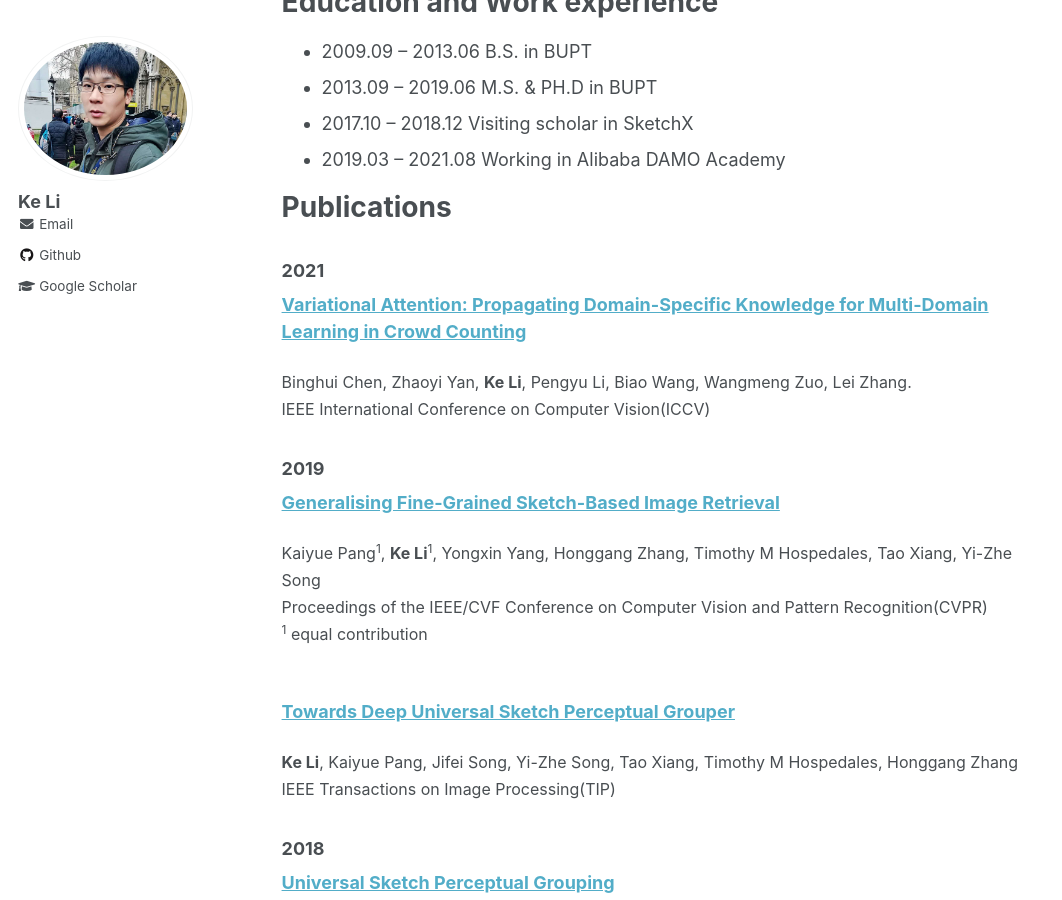
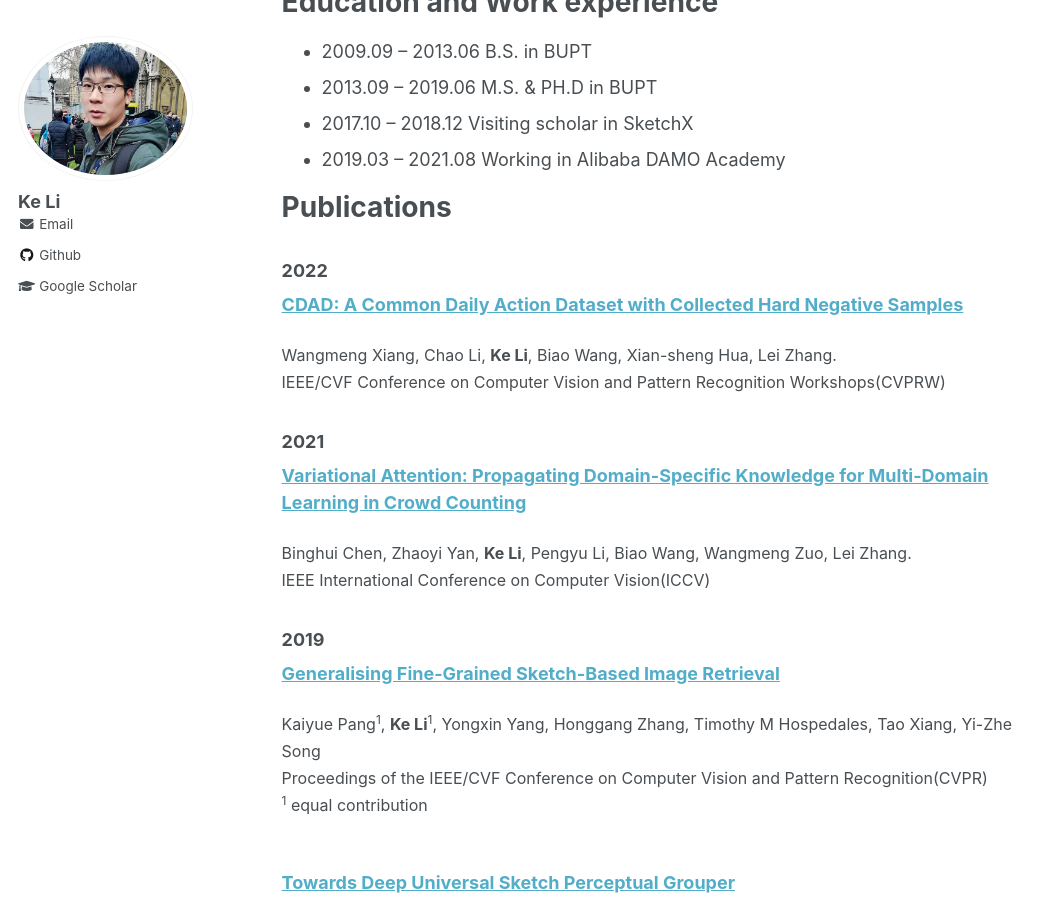
Before and after one commit to KeLi-SketchX/KeLi-SketchX.github.io, a Jekyll site: the page built from _pages/about.md, in a window 1280 px wide and 900 px high, scrolled down 355 px. Shown: the whole window, without its empty margins (0-1062 px from the left). Built offline with Jekyll 4.4.1, drawn with Linux system fonts in a browser that asks for light colours.

Commit message:
Update about.md

```diff
--- a/_pages/about.md
+++ b/_pages/about.md
@@ -20,6 +20,16 @@ My research interest is Computer Vision and Machine Learning, particularly focus
 * 2019.03 -- 2021.08   Working           in Alibaba DAMO Academy
 
 # Publications
+
+
+### **2022**
+[**CDAD: A Common Daily Action Dataset with Collected Hard Negative Samples**](http://keli-sketchx.github.io/files/CVPRW2022.pdf)
+
+<font size=3>
+Wangmeng Xiang, Chao Li, <b>Ke Li</b>, Biao Wang, Xian-sheng Hua, Lei Zhang.
+<br>
+IEEE/CVF Conference on Computer Vision and Pattern Recognition Workshops(CVPRW)
+</font>
 
 ### **2021**
 [**Variational Attention: Propagating Domain-Specific Knowledge for Multi-Domain Learning in Crowd Counting**](https://arxiv.org/abs/2108.08023)
```
